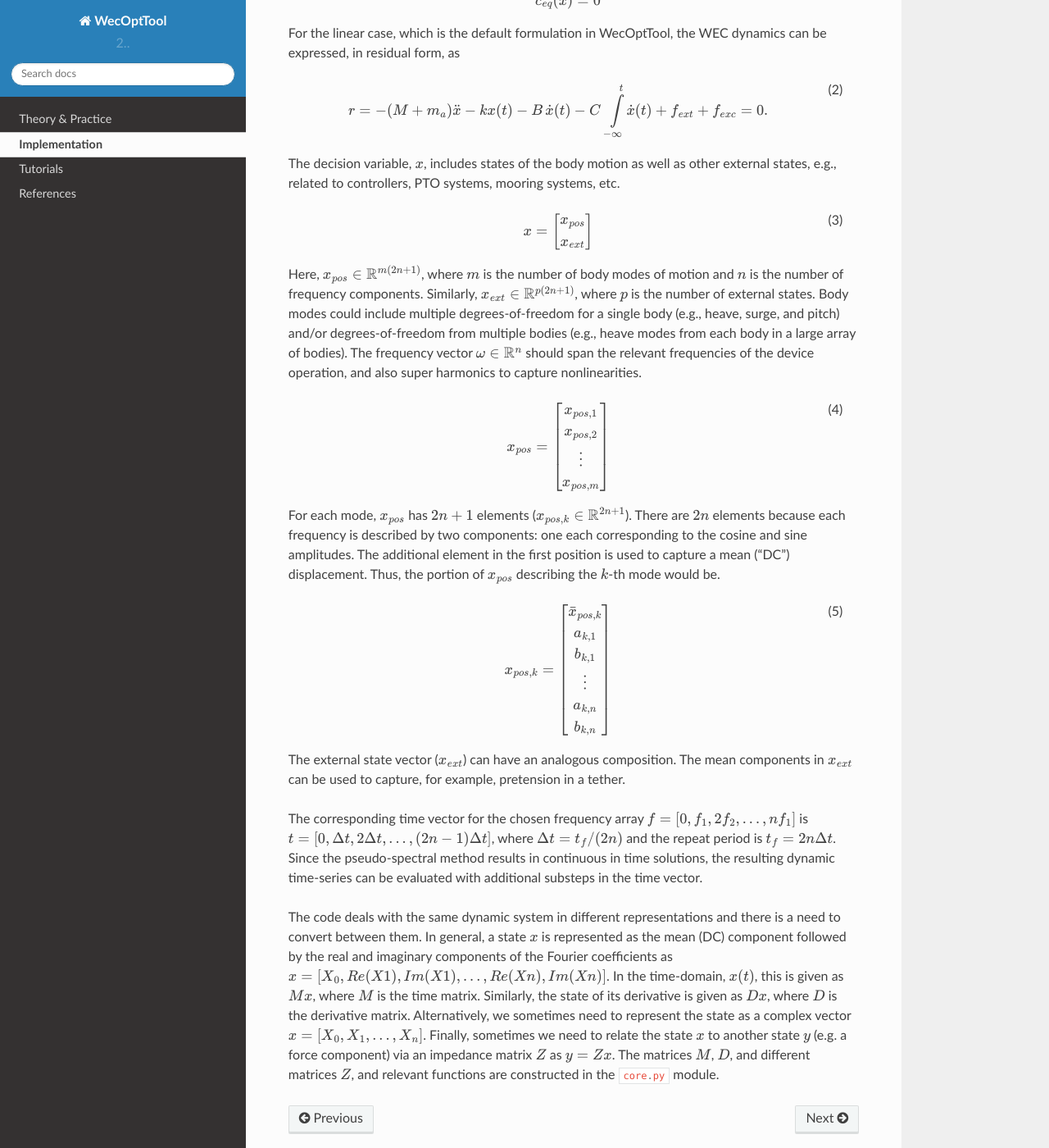
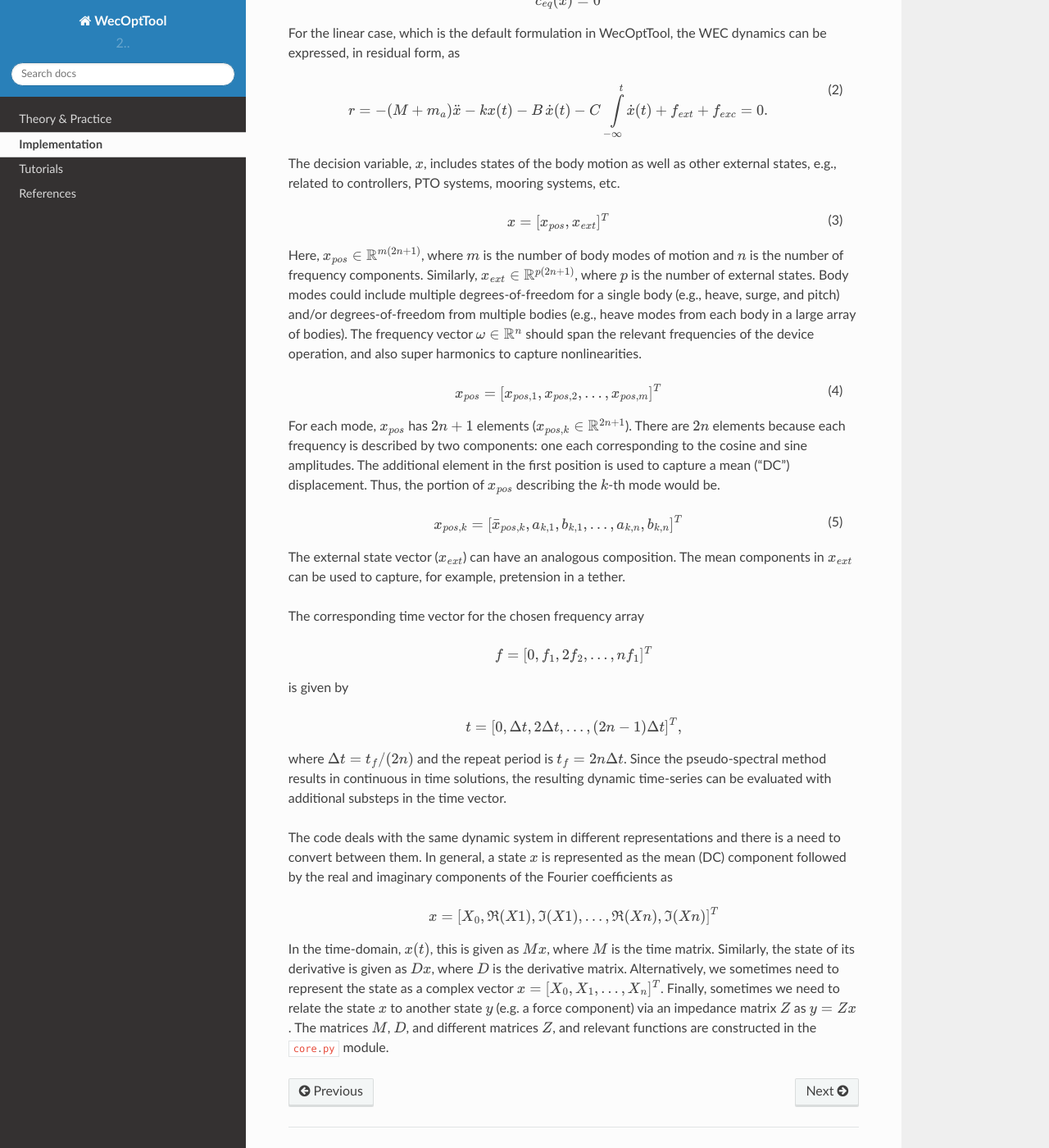
Before and after one commit to sandialabs/WecOptTool, a Sphinx documentation site: the page built from docs/source/implementation.rst, in a window 1280 px wide and 1400 px high, scrolled down 368 px. Shown: the whole window at 82% size. Built offline with Sphinx 7.4.7 and the Read the Docs theme 2.0.0, drawn with Linux system fonts in a browser that asks for light colours; pages that are not in the unit, such as notebooks, are missing from menus.

Commit message:
easier to read math

```diff
--- a/docs/source/implementation.rst
+++ b/docs/source/implementation.rst
@@ -20,11 +20,7 @@ For the linear case, which is the default formulation in WecOptTool, the WEC dyn
 The decision variable, :math:`x`, includes states of the body motion as well as other external states, e.g., related to controllers, PTO systems, mooring systems, etc.
 
 .. math::
-    x =
-    \begin{bmatrix}
-        x_{pos}\\
-        x_{ext}
-    \end{bmatrix}
+    x = [ x_{pos}, x_{ext} ]^T
     :label: decision_variable_top
 
 Here, :math:`x_{pos} \in \mathbb{R}^{m(2n + 1)}`, where :math:`m` is the number of body modes of motion and :math:`n` is the number of frequency components.
@@ -33,13 +29,7 @@ Body modes could include multiple degrees-of-freedom for a single body (e.g., he
 The frequency vector :math:`\omega \in \mathbb{R}^n` should span the relevant frequencies of the device operation, and also super harmonics to capture nonlinearities.
 
 .. math::
-    x_{pos} =
-    \begin{bmatrix}
-        x_{pos,1} \\
-        x_{pos,2} \\
-        \vdots \\
-        x_{pos,m}
-    \end{bmatrix}
+    x_{pos} = [ x_{pos,1}, x_{pos,2}, \dots, x_{pos,m} ]^T
     :label: decision_variable_position
 
 For each mode, :math:`x_{pos}` has :math:`2n + 1` elements (:math:`x_{pos,k} \in \mathbb{R}^{2n + 1}`).
@@ -49,26 +39,33 @@ Thus, the portion of :math:`x_{pos}` describing the :math:`k`-th mode would be.
 
 .. math::
     x_{pos,k} =
-    \begin{bmatrix}
-        \bar{x}_{pos,k} \\
-        a_{k,1} \\
-        b_{k,1} \\
-        \vdots \\
-        a_{k,n} \\
-        b_{k,n}
-    \end{bmatrix}
+    [ \bar{x}_{pos,k}, a_{k,1}, b_{k,1}, \dots, a_{k,n}, b_{k,n} ]^T
     :label: decision_variable_position_detail
 
 The external state vector (:math:`x_{ext}`) can have an analogous composition.
 The mean components in :math:`x_{ext}` can be used to capture, for example, pretension in a tether.
 
-The corresponding time vector for the chosen frequency array :math:`f = [0, f_1, 2 f_2, ..., n f_1]` is :math:`t = [0, \Delta t, 2 \Delta t, ..., (2n-1) \Delta t]`, where :math:`\Delta t = t_f/(2n)` and the repeat period is :math:`t_f=2n\Delta t`.
+The corresponding time vector for the chosen frequency array
+
+.. math::
+    f = [ 0, f_1, 2 f_2, \dots, n f_1 ]^T
+
+is given by
+
+.. math::
+    t = [ 0, \Delta t, 2 \Delta t, \dots, (2n-1) \Delta t ]^T,
+
+where :math:`\Delta t = t_f/(2n)` and the repeat period is :math:`t_f=2n\Delta t`.
 Since the pseudo-spectral method results in continuous in time solutions, the resulting dynamic time-series can be evaluated with additional substeps in the time vector.
 
 The code deals with the same dynamic system in different representations and there is a need to convert between them.
-In general, a state :math:`x` is represented as the mean (DC) component followed by the real and imaginary components of the Fourier coefficients as :math:`x=[X_0, Re(X1), Im(X1), ..., Re(Xn), Im(Xn)]`.
+In general, a state :math:`x` is represented as the mean (DC) component followed by the real and imaginary components of the Fourier coefficients as
+
+.. math::
+    x=[ X_0, \Re(X1), \Im(X1), \dots, \Re(Xn), \Im(Xn) ]^T
+
 In the time-domain, :math:`x(t)`, this is given as :math:`Mx`, where :math:`M` is the time matrix.
 Similarly, the state of its derivative is given as :math:`Dx`, where :math:`D` is the derivative matrix.
-Alternatively, we sometimes need to represent the state as a complex vector :math:`x=[X_0, X_1, ..., X_n]`.
+Alternatively, we sometimes need to represent the state as a complex vector :math:`x=[X_0, X_1, \dots, X_n]^T`.
 Finally, sometimes we need to relate the state :math:`x` to another state :math:`y` (e.g. a force component) via an impedance matrix :math:`Z` as :math:`y = Zx`.
 The matrices :math:`M`, :math:`D`, and different matrices :math:`Z`, and relevant functions are constructed in the :python:`core.py` module.
```
